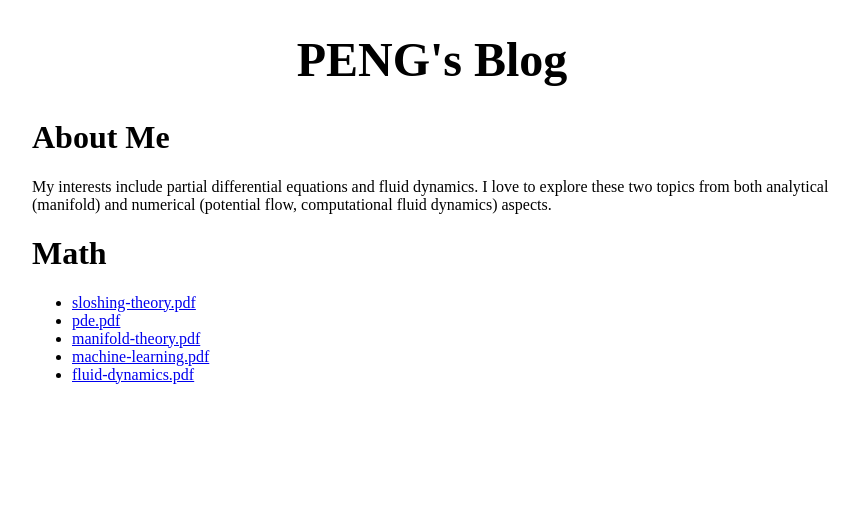
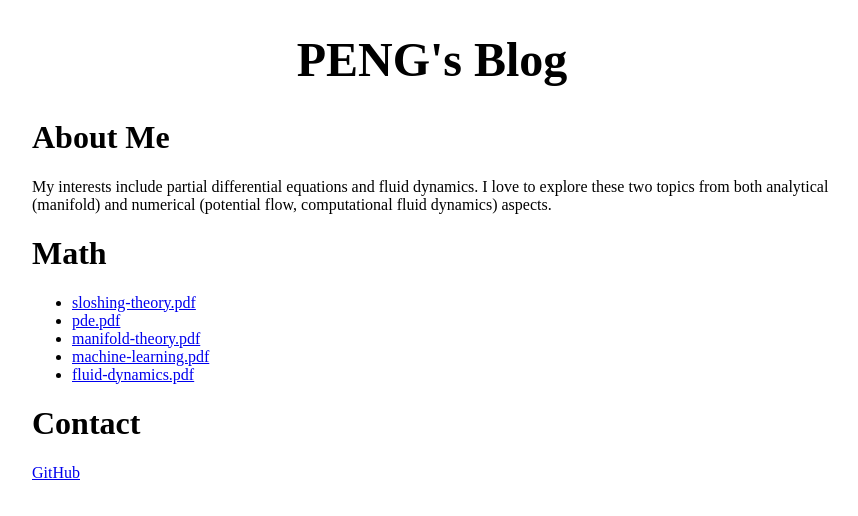
Before and after one commit to TurbulenceChaos/turbulencechaos.github.io, a plain HTML site: page index.html in a window 1280 px wide. Shown: the whole page, without its empty margins (208-1066 px from the left). Drawn offline with Linux system fonts and the light colour scheme.

Commit message:
Update index.html

```diff
--- a/index.html
+++ b/index.html
@@ -20,5 +20,8 @@
       <li><a href="math/machine-learning/machine-learning.pdf">machine-learning.pdf</a></li>
       <li><a href="math/fluid-dynamics/fluid-dynamics.pdf">fluid-dynamics.pdf</a></li>
     </ul>
+
+    <h1>Contact</h1>
+    <a href="https://github.com/TurbulenceChaos">GitHub</a>
   </body>
 </html>
```
Also changed, not shown: 2 other files.
